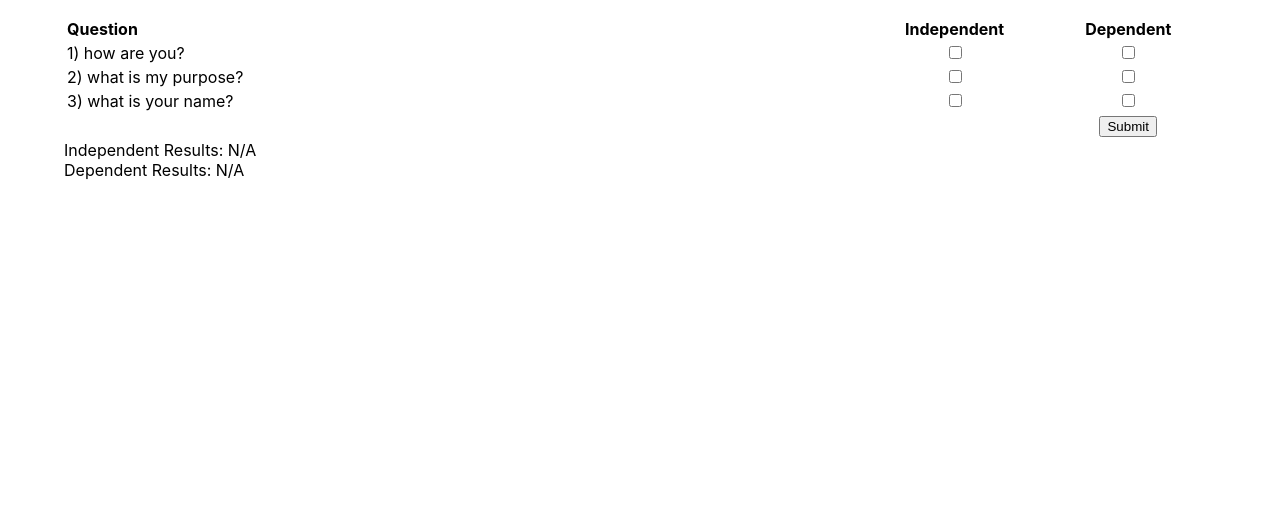
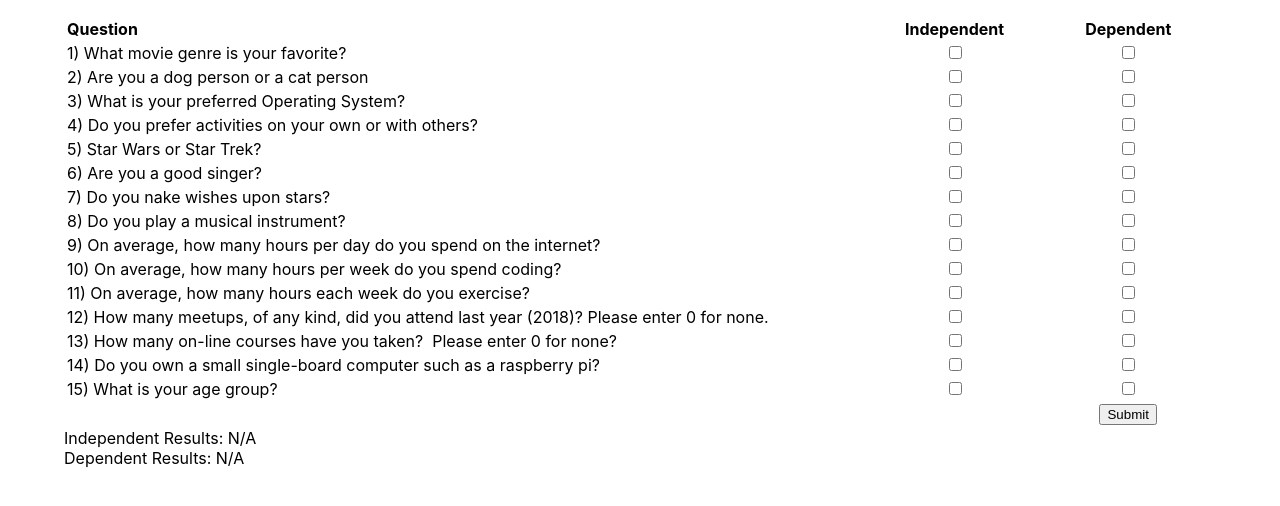
Before and after one commit to jchebeler/machine-learning-collector, a React app: page / in a window 1280 px wide. Shown: the top 506 px of the page. Built offline with nearby package versions, Linux system fonts and the light colour scheme.

Commit message:
Added csv import support

```diff
--- a/package.json
+++ b/package.json
@@ -34,6 +34,7 @@
     "jest-resolve": "23.6.0",
     "mini-css-extract-plugin": "0.4.3",
     "optimize-css-assets-webpack-plugin": "5.0.1",
+    "papaparse": "^4.6.2",
     "pnp-webpack-plugin": "1.1.0",
     "postcss-flexbugs-fixes": "4.1.0",
     "postcss-loader": "3.0.0",
--- a/src/App.js
+++ b/src/App.js
@@ -4,28 +4,33 @@ import './App.scss';
 class App extends Component {
   constructor(props) {
 	super(props);
-	this.data = [
-		{
-			question: 'how are you?'
-		},
-		{
-			question: 'what is my purpose?'
-		},
-		{
-			question: 'what is your name?'
-		}
-	];
 	this.state = {
+		data:null,
 		indResponses:[],
 		depResponses:[],
 	}
   }
 
+  componentWillMount() {
+    let csvFilePath = require('./data.csv');
+    let Papa = require("papaparse/papaparse.min.js");
+    Papa.parse(csvFilePath, {
+      download: true,
+      complete: this.updateData
+    });
+  };
+
+  updateData = (result) => {
+	// manipulate the results for just the questions
+	let questions = result.data[1].slice(10,result.data[1].length);
+	this.setState({data: questions});
+  };
+
   tableRows = () => {
-	let rows = this.data.map((row, key) => {
+	let rows = this.state.data.map((row, key) => {
       return (
         <tr key={key}>
-			<td className={'question'}> {`${key + 1}) ${row.question}`} </td>
+			<td className={'question'}> {`${key + 1}) ${row}`} </td>
 			<td >
 				<input type="checkbox" value="inp" name={`question_${key}`} checked={this.state.indResponses.indexOf(key) > -1}
 					onChange={(e) => this.handleChange(e, key, 'inp')} />
@@ -104,9 +109,9 @@ class App extends Component {
   handleSubmit = () => {
 	  const allowSubmission = this.verifyData();
 	  if(allowSubmission) {
-		  //this.state.indResponses.sort();
-		  //this.state.depResponses.sort();
-		  alert('Congrats, your data has been submitted.');
+		  const indSubmissions = this.state.indResponses.sort((a, b) => a - b);
+		  const depSubmissions = this.state.depResponses.sort((a, b) => a - b);
+		  alert('Congrats, your data has been submitted.  Independent Subs ' + indSubmissions + '.  Dependent Subs ' + depSubmissions + '.');
 	  }
 	  else {
 		  alert('Bad Input: You must select at least 1 independent variable and 1 dependent variable, or 2 independent variables to continue. ');
@@ -129,7 +134,9 @@ class App extends Component {
 						<th> Independent </th>
 						<th> Dependent </th>
 					</tr>
-					{this.tableRows()}
+					{this.state.data &&
+						this.tableRows()
+					}
 				</tbody>
 			</table>
 			<div>
```
Also changed, not shown: src/data.csv (added), 1 other file (tests, documents, lock files or other folders).
